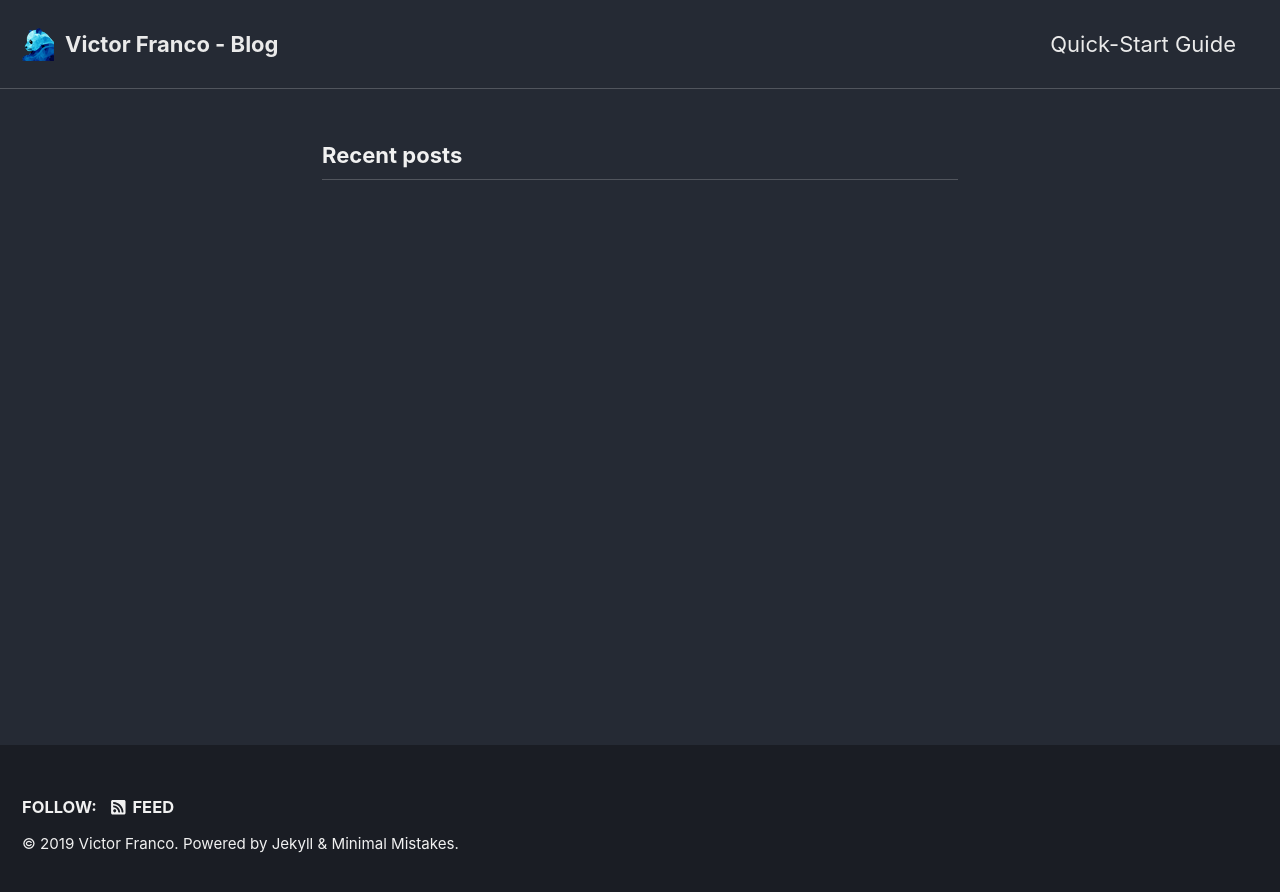
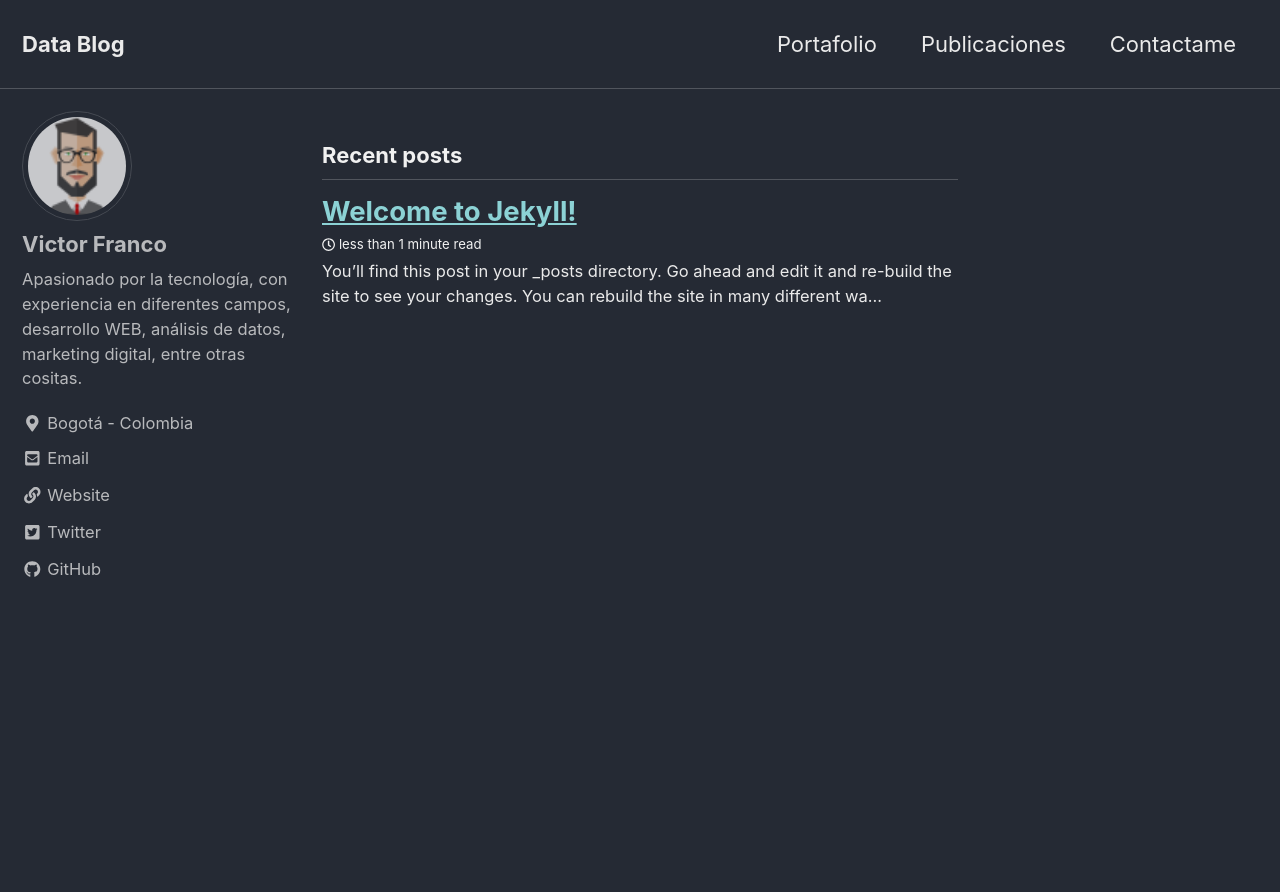
Before and after one commit to vifrac/blog, a Jekyll site: the page built from index.html, in a window 1280 px wide and 900 px high. Shown: the top 892 px of the window. Built offline with Jekyll 4.4.1, drawn with Linux system fonts in a browser that asks for light colours; cached includes are drawn as plain includes; nearby versions of some CDN libraries; our own code applies the rules of GitHub Pages for plain Markdown files; the list of posts is cut into pages by our own code.

Commit message:
carga del blog de prueba

```diff
--- a/_config.yml
+++ b/_config.yml
@@ -16,7 +16,7 @@
 
 # Site Settings
 locale                   : "en-US"
-title                    : "Victor Franco - Blog"
+title                    : "Data Blog"
 title_separator          : "|"
 name                     : "Victor Franco"
 description              : "Un lugar para hablar de desarrollo WEB, análisis de datos, marketing digital, entre otras cositas."
@@ -24,7 +24,7 @@
 baseurl                  : # the subpath of your site, e.g. "/blog"
 repository               : "vifrac/blog" # GitHub username/repo-name e.g. "mmistakes/minimal-mistakes"
 teaser                   : "/assets/images/blog.jpg" # path of fallback teaser image, e.g. "/assets/images/500x300.png"
-logo                     : "/assets/images/favicon.png" # path of logo image to display in the masthead, e.g. "/assets/images/88x88.png"
+logo                     : # path of logo image to display in the masthead, e.g. "/assets/images/88x88.png"
 masthead_title           : # overrides the website title displayed in the masthead, use " " for no title
 # breadcrumbs            : false # true, false (default)
 words_per_minute         : 200
@@ -107,10 +107,10 @@
 # Site Author
 author:
   name             : "Victor Franco"
-  avatar           : "/assets/images/favicon.png" # path of avatar image, e.g. "/assets/images/bio-photo.jpg"
+  avatar           : "/assets/images/perfil_64x64.png" # path of avatar image, e.g. "/assets/images/bio-photo.jpg"
   bio              : "Apasionado por la tecnología, con experiencia en diferentes campos, desarrollo WEB, análisis de datos, marketing digital, entre otras cositas."
   location         : "Bogotá - Colombia"
-  email            :  "victor.franco@factorysoft.co"
+  # email            :  "victor.franco@factorysoft.co"
   links:
     - label: "Email"
       icon: "fas fa-fw fa-envelope-square"
--- a/_data/navigation.yml
+++ b/_data/navigation.yml
@@ -1,12 +1,12 @@
 # main links
 main:
-  - title: "Quick-Start Guide"
-    url: https://mmistakes.github.io/minimal-mistakes/docs/quick-start-guide/
+  - title: "Portafolio"
+  #   url: https://mmistakes.github.io/minimal-mistakes/docs/quick-start-guide/
   # - title: "About"
   #   url: https://mmistakes.github.io/minimal-mistakes/about/
-  # - title: "Sample Posts"
+  - title: "Publicaciones"
   #   url: /year-archive/
   # - title: "Sample Collections"
   #   url: /collection-archive/
-  # - title: "Sitemap"
+  - title: "Contactame"
   #   url: /sitemap/
--- a/_posts/2019-01-17-welcome-to-jekyll.markdown
+++ b/_posts/2019-01-17-welcome-to-jekyll.markdown
@@ -1,5 +1,5 @@
 ---
-layout: post
+layout: single
 title:  "Welcome to Jekyll!"
 date:   2019-01-17 02:41:35 -0500
 categories: jekyll update
--- a/index.html
+++ b/index.html
@@ -1,3 +1,4 @@
 ---
 layout: home
+author_profile: true
 ---
```
Also changed, not shown: index-ante.md (renamed from index.md, +2 -0 lines), assets/images/favicon.png (deleted), assets/images/favicon_128x128.png (added), assets/images/favicon_48x48.png (added), assets/images/hdpi.png (added), assets/images/perfil_64x64.png (added), 1 other file.
